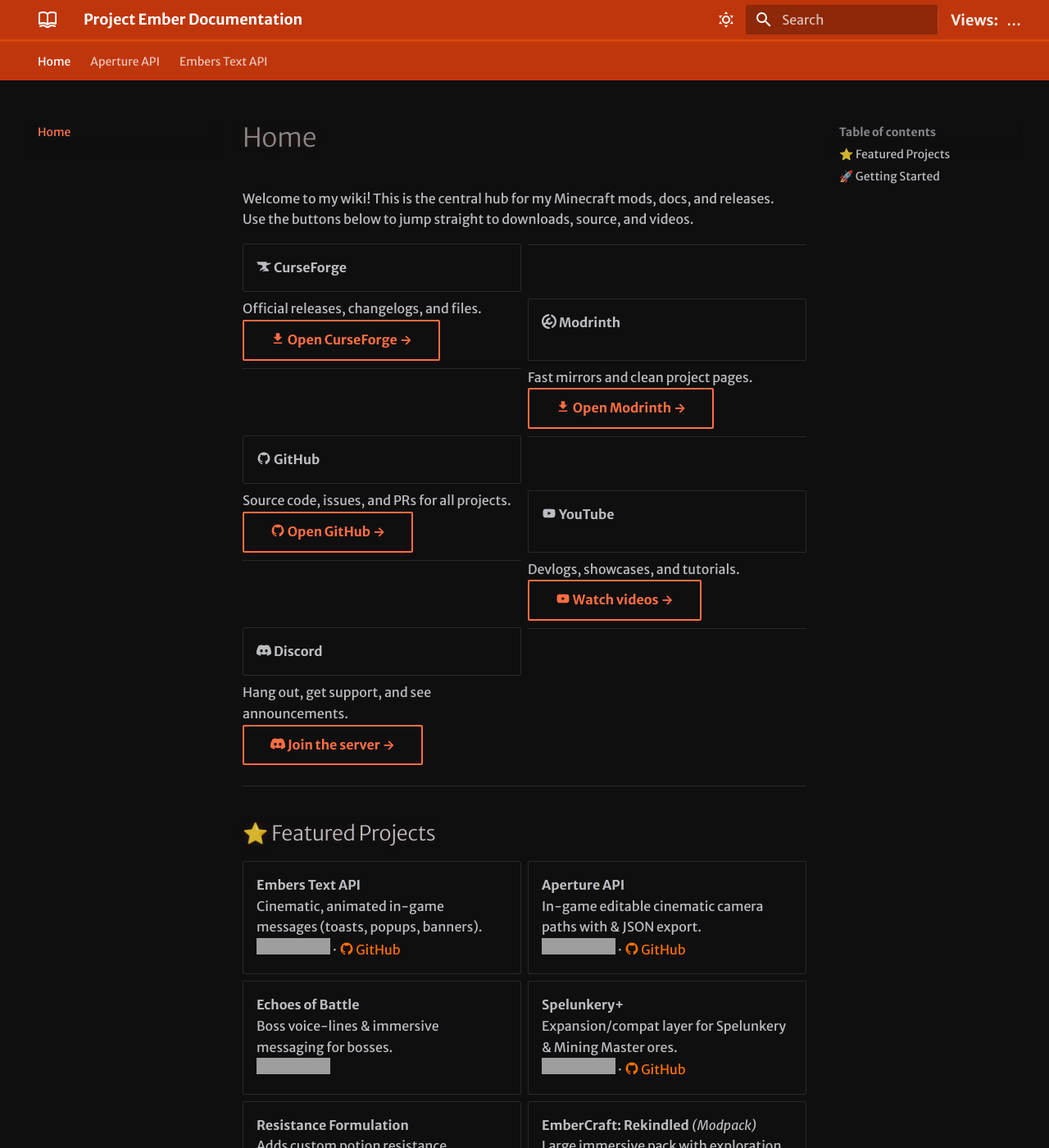
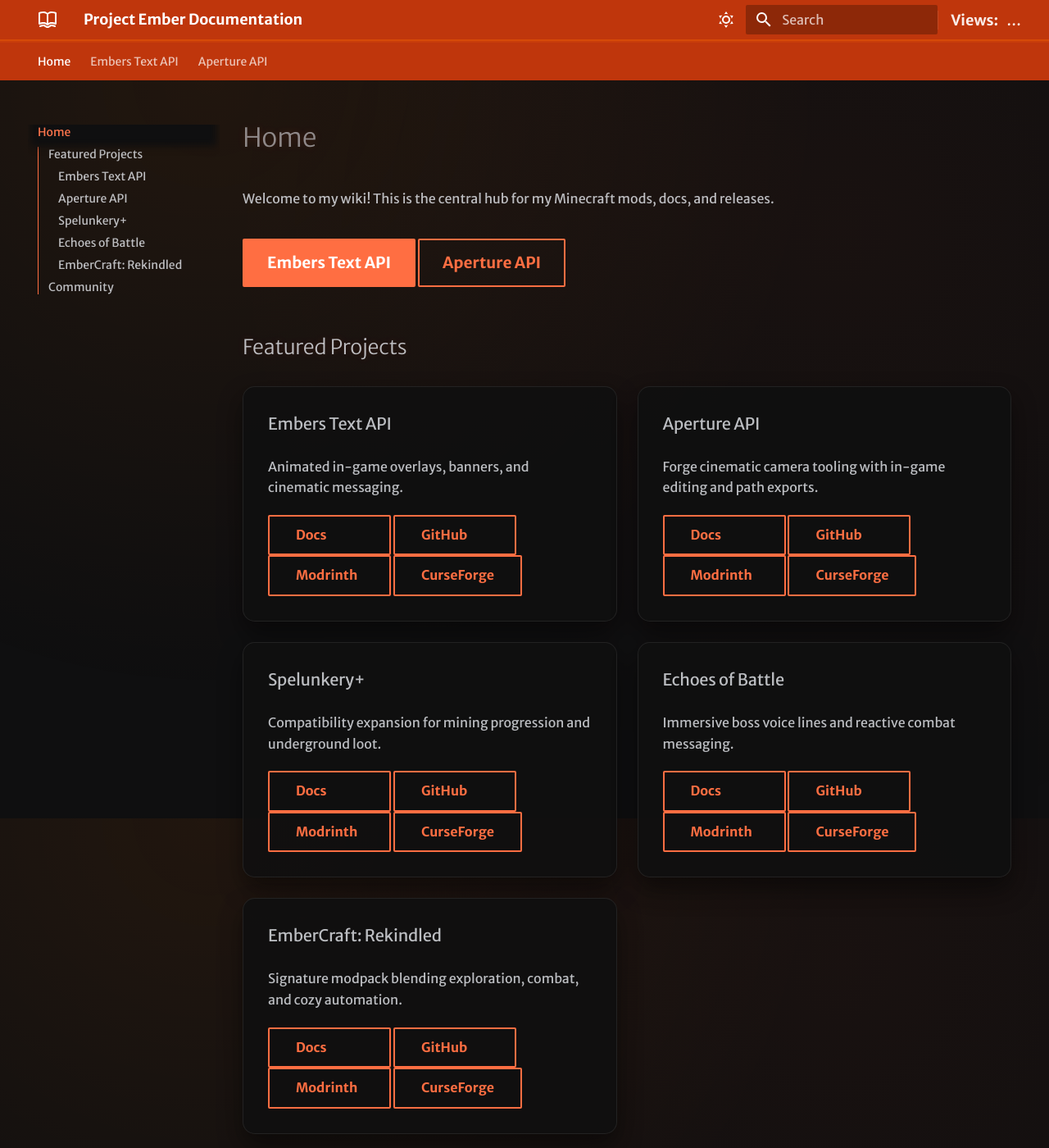
Before and after one commit to TysonTheEmber/docs, an MkDocs documentation site: the page built from docs/index.md, in a window 1280 px wide and 1400 px high. Shown: the whole window at 82% size. Built offline with MkDocs 1.6.1 and Material for MkDocs 9.7.7, drawn with Linux system fonts in a browser that asks for light colours; some web fonts are replaced; some of the changed text lies outside the part shown; grey boxes are pictures that could not be loaded.

Commit message:
chore(mkdocs): enable material features (no behavior changes)

```diff
--- a/docs/assets/stylesheets/fire.css
+++ b/docs/assets/stylesheets/fire.css
@@ -90,3 +90,94 @@
 }
 .pe-views--header strong { font-weight:600; }
 @media (max-width:480px){ .pe-views--header{ display:none; } }
+
+/* --- Homepage layout helpers --- */
+
+:root {
+  --ember-surface-gradient: radial-gradient(circle at 20% 0%, rgba(255, 111, 0, 0.08), transparent 55%),
+    radial-gradient(circle at 80% 20%, rgba(216, 67, 21, 0.05), transparent 60%);
+}
+
+.md-main {
+  background-image: var(--ember-surface-gradient);
+  background-attachment: fixed;
+}
+
+.hero-cta {
+  display: flex;
+  flex-wrap: wrap;
+  gap: 0.75rem;
+  margin: 1rem 0 2rem;
+}
+
+.hero-cta .md-button {
+  font-size: 0.95rem;
+  padding: 0.6rem 1.4rem;
+}
+
+.card-grid {
+  display: grid;
+  grid-template-columns: repeat(auto-fit, minmax(16.5rem, 1fr));
+  gap: 1.25rem;
+  margin: 1.5rem 0 2.5rem;
+}
+
+.card {
+  border-radius: 0.75rem;
+  border: 1px solid var(--md-default-fg-color--lighter, rgba(0, 0, 0, 0.08));
+  background-color: color-mix(in srgb, var(--md-default-bg-color) 94%, transparent);
+  box-shadow: 0 0.5rem 1.25rem rgba(0, 0, 0, 0.06);
+  padding: 1.5rem;
+  display: flex;
+  flex-direction: column;
+  gap: 1rem;
+}
+
+[data-md-color-scheme="slate"] .card {
+  border-color: rgba(255, 255, 255, 0.08);
+  box-shadow: 0 0.75rem 1.5rem rgba(0, 0, 0, 0.45);
+  background-color: color-mix(in srgb, var(--md-default-bg-color) 88%, rgba(255, 111, 0, 0.04));
+}
+
+.card h3 {
+  margin-top: 0;
+  margin-bottom: 0.25rem;
+}
+
+.card p {
+  margin: 0;
+}
+
+.card-actions {
+  display: flex;
+  flex-wrap: wrap;
+  gap: 0.5rem;
+}
+
+.card-actions .md-button {
+  flex: 1 1 auto;
+  min-width: 7.5rem;
+  justify-content: center;
+}
+
+.social-grid {
+  display: flex;
+  flex-wrap: wrap;
+  gap: 0.5rem;
+  margin: 1.25rem 0 0;
+}
+
+.social-grid .md-button {
+  padding: 0.55rem 1.2rem;
+  font-size: 0.9rem;
+}
+
+@media (max-width: 600px) {
+  .hero-cta {
+    justify-content: flex-start;
+  }
+
+  .card-actions .md-button {
+    min-width: calc(50% - 0.5rem);
+  }
+}
--- a/docs/index.md
+++ b/docs/index.md
@@ -5,77 +5,82 @@
 
 # Home
 Welcome to my wiki! This is the central hub for my Minecraft mods, docs, and releases.
-Use the buttons below to jump straight to downloads, source, and videos.
 
-<div class="grid cards" markdown>
-
-- :simple-curseforge: **CurseForge**
-  ---
-  Official releases, changelogs, and files.
-  [:material-download: Open CurseForge →](https://www.curseforge.com/members/tysontheember/projects){ .md-button target=_blank }
-
-- :simple-modrinth: **Modrinth**
-  ---
-  Fast mirrors and clean project pages.
-  [:material-download: Open Modrinth →](https://modrinth.com/user/TysonTheEmber){ .md-button target=_blank }
-
-- :material-github: **GitHub**
-  ---
-  Source code, issues, and PRs for all projects.
-  [:material-github: Open GitHub →](https://github.com/TysonTheEmber){ .md-button target=_blank }
-
-- :material-youtube: **YouTube**
-  ---
-  Devlogs, showcases, and tutorials.
-  [:material-youtube: Watch videos →](https://www.youtube.com/@TysonTheEmber){ .md-button target=_blank }
-
-- :simple-discord: **Discord**
-  ---
-  Hang out, get support, and see announcements.
-  [:simple-discord: Join the server →](https://discord.gg/GCN2Hv4Qzr){ .md-button target=_blank }
-
+<div class="hero-cta" markdown>
+[Embers Text API](Embers-Text-API/index.md){ .md-button .md-button--primary }
+[Aperture API](Aperture-API/index.md){ .md-button }
 </div>
 
----
+## Featured Projects
 
-## ⭐ Featured Projects
+<div class="card-grid" markdown>
+<div class="card" markdown>
+### Embers Text API
+Animated in-game overlays, banners, and cinematic messaging.
 
-<div class="grid cards" markdown>
-- **Embers Text API**
-  Cinematic, animated in-game messages (toasts, popups, banners).
-  [![CurseForge](https://img.shields.io/curseforge/dt/1345948?logo=curseforge)](https://www.curseforge.com/minecraft/mc-mods/embers-text-api) ·
-  [:material-github: GitHub](https://github.com/TysonTheEmber/EmbersTextAPI)
-
-- **Aperture API**
-  In-game editable cinematic camera paths with & JSON export.
-  [![CurseForge](https://img.shields.io/curseforge/dt/1350829?logo=curseforge)](https://www.curseforge.com/minecraft/mc-mods/) ·
-  [:material-github: GitHub](https://github.com/TysonTheEmber/Aperture-API)
-
-- **Echoes of Battle**
-  Boss voice-lines & immersive messaging for bosses.
-  [![CurseForge](https://img.shields.io/curseforge/dt/1320014?logo=curseforge)](https://www.curseforge.com/minecraft/mc-mods/echoes-of-battle)
-
-- **Spelunkery+**
-  Expansion/compat layer for Spelunkery & Mining Master ores.
-  [![CurseForge](https://img.shields.io/curseforge/dt/1307013?logo=curseforge)](https://www.curseforge.com/minecraft/mc-mods/spelunkery-plus) ·
-  [:material-github: GitHub](https://github.com/TysonTheEmber/spelunkery_plus)
-
-- **Resistance Formulation**
-  Adds custom potion resistance mechanics.
-  [![CurseForge](https://img.shields.io/curseforge/dt/1338596?logo=curseforge)](https://www.curseforge.com/minecraft/mc-mods/resistance-formulation)
-
-- **EmberCraft: Rekindled** *(Modpack)*
-  Large immersive pack with exploration, combat, automation.
-  [![CurseForge](https://img.shields.io/curseforge/dt/1103479?logo=curseforge)](https://www.curseforge.com/minecraft/modpacks/embercraft-rekindled)
-
+<div class="card-actions" markdown>
+[Docs](Embers-Text-API/index.md){ .md-button }
+[GitHub](https://github.com/TysonTheEmber/EmbersTextAPI){ .md-button target=_blank }
+[Modrinth](https://modrinth.com/mod/embers-text-api){ .md-button target=_blank }
+[CurseForge](https://www.curseforge.com/minecraft/mc-mods/embers-text-api){ .md-button target=_blank }
+</div>
 </div>
 
----
+<div class="card" markdown>
+### Aperture API
+Forge cinematic camera tooling with in-game editing and path exports.
 
-## 🚀 Getting Started
+<div class="card-actions" markdown>
+[Docs](Aperture-API/index.md){ .md-button }
+[GitHub](https://github.com/TysonTheEmber/Aperture-API){ .md-button target=_blank }
+[Modrinth](https://modrinth.com/mod/aperture-api){ .md-button target=_blank }
+[CurseForge](https://www.curseforge.com/minecraft/mc-mods/aperture-api){ .md-button target=_blank }
+</div>
+</div>
 
-- **Read the docs:**
-    - [Embers Text API Docs](Embers-Text-API/index.md)
-    - [Aperture API Docs](Aperture-API/index.md)
-- **Report issues:** use the GitHub Issues tabs on each repository.
-- **Contribute:** PRs are welcome!
+<div class="card" markdown>
+### Spelunkery+
+Compatibility expansion for mining progression and underground loot.
+
+<div class="card-actions" markdown>
+[Docs](https://github.com/TysonTheEmber/spelunkery_plus#readme){ .md-button target=_blank }
+[GitHub](https://github.com/TysonTheEmber/spelunkery_plus){ .md-button target=_blank }
+[Modrinth](https://modrinth.com/user/TysonTheEmber){ .md-button target=_blank }
+[CurseForge](https://www.curseforge.com/minecraft/mc-mods/spelunkery-plus){ .md-button target=_blank }
+</div>
+</div>
+
+<div class="card" markdown>
+### Echoes of Battle
+Immersive boss voice lines and reactive combat messaging.
+
+<div class="card-actions" markdown>
+[Docs](https://www.curseforge.com/minecraft/mc-mods/echoes-of-battle){ .md-button target=_blank }
+[GitHub](https://github.com/TysonTheEmber){ .md-button target=_blank }
+[Modrinth](https://modrinth.com/user/TysonTheEmber){ .md-button target=_blank }
+[CurseForge](https://www.curseforge.com/minecraft/mc-mods/echoes-of-battle){ .md-button target=_blank }
+</div>
+</div>
+
+<div class="card" markdown>
+### EmberCraft: Rekindled
+Signature modpack blending exploration, combat, and cozy automation.
+
+<div class="card-actions" markdown>
+[Docs](https://www.curseforge.com/minecraft/modpacks/embercraft-rekindled){ .md-button target=_blank }
+[GitHub](https://github.com/TysonTheEmber){ .md-button target=_blank }
+[Modrinth](https://modrinth.com/user/TysonTheEmber){ .md-button target=_blank }
+[CurseForge](https://www.curseforge.com/minecraft/modpacks/embercraft-rekindled){ .md-button target=_blank }
+</div>
+</div>
+</div>
+
+## Community
+
+<div class="social-grid" markdown>
+[Discord](https://discord.gg/GCN2Hv4Qzr){ .md-button target=_blank }
+[YouTube](https://www.youtube.com/@TysonTheEmber){ .md-button target=_blank }
+[GitHub](https://github.com/TysonTheEmber){ .md-button target=_blank }
+[Modrinth](https://modrinth.com/user/TysonTheEmber){ .md-button target=_blank }
+[CurseForge](https://www.curseforge.com/members/tysontheember/projects){ .md-button target=_blank }
+</div>
--- a/mkdocs.yml
+++ b/mkdocs.yml
@@ -2,6 +2,38 @@
 site_url: https://tysontheember.github.io/docs/
 extra_javascript:
   - assets/js/view-counter.js
+nav:
+  - Home: index.md
+  - Embers Text API:
+      - Overview: Embers-Text-API/index.md
+      - Installation: Embers-Text-API/installation.md
+      - Commands & NBT: Embers-Text-API/commands_and_nbt.md
+      - Feature Guide: Embers-Text-API/features.md
+      - Java API: Embers-Text-API/api-reference.md
+      - Tutorials:
+          - Overview: Embers-Text-API/tutorials/index.md
+          - Simple Popup: Embers-Text-API/tutorials/simple-popup.md
+          - Boss Warning: Embers-Text-API/tutorials/boss-warning.md
+          - Custom Fonts: Embers-Text-API/tutorials/custom-fonts.md
+          - Textured Toast: Embers-Text-API/tutorials/textured-toast.md
+          - Datapack Usage: Embers-Text-API/tutorials/datapack-usage.md
+      - Troubleshooting: Embers-Text-API/troubleshooting.md
+  - Aperture API:
+      - Overview: Aperture-API/index.md
+      - Installation: Aperture-API/installation.md
+      - Core Concepts: Aperture-API/concepts.md
+      - Commands: Aperture-API/commands.md
+      - NBT & JSON: Aperture-API/nbt-json.md
+      - Java API: Aperture-API/api-reference.md
+      - Tutorials:
+          - Overview: Aperture-API/tutorials/index.md
+          - Path Editor Basics: Aperture-API/tutorials/path-editor.md
+          - Follow Target: Aperture-API/tutorials/follow-target.md
+          - Constant Speed: Aperture-API/tutorials/constant-speed.md
+          - JSON Import & Play: Aperture-API/tutorials/json-import-play.md
+          - Datapack Usage: Aperture-API/tutorials/datapack-usage.md
+      - Troubleshooting: Aperture-API/troubleshooting.md
+
 theme:
   name: material
   font:
@@ -12,7 +44,17 @@
   features:
     - navigation.footer
     - navigation.tabs
+    - navigation.sections
+    - navigation.expand
+    - navigation.top
+    - navigation.path
+    - toc.integrate
     - content.code.copy
+    - content.tabs.link
+    - content.action.edit
+    - header.autohide
+    - search.suggest
+    - search.highlight
   palette:
     # Dark Mode
     - scheme: slate
```
